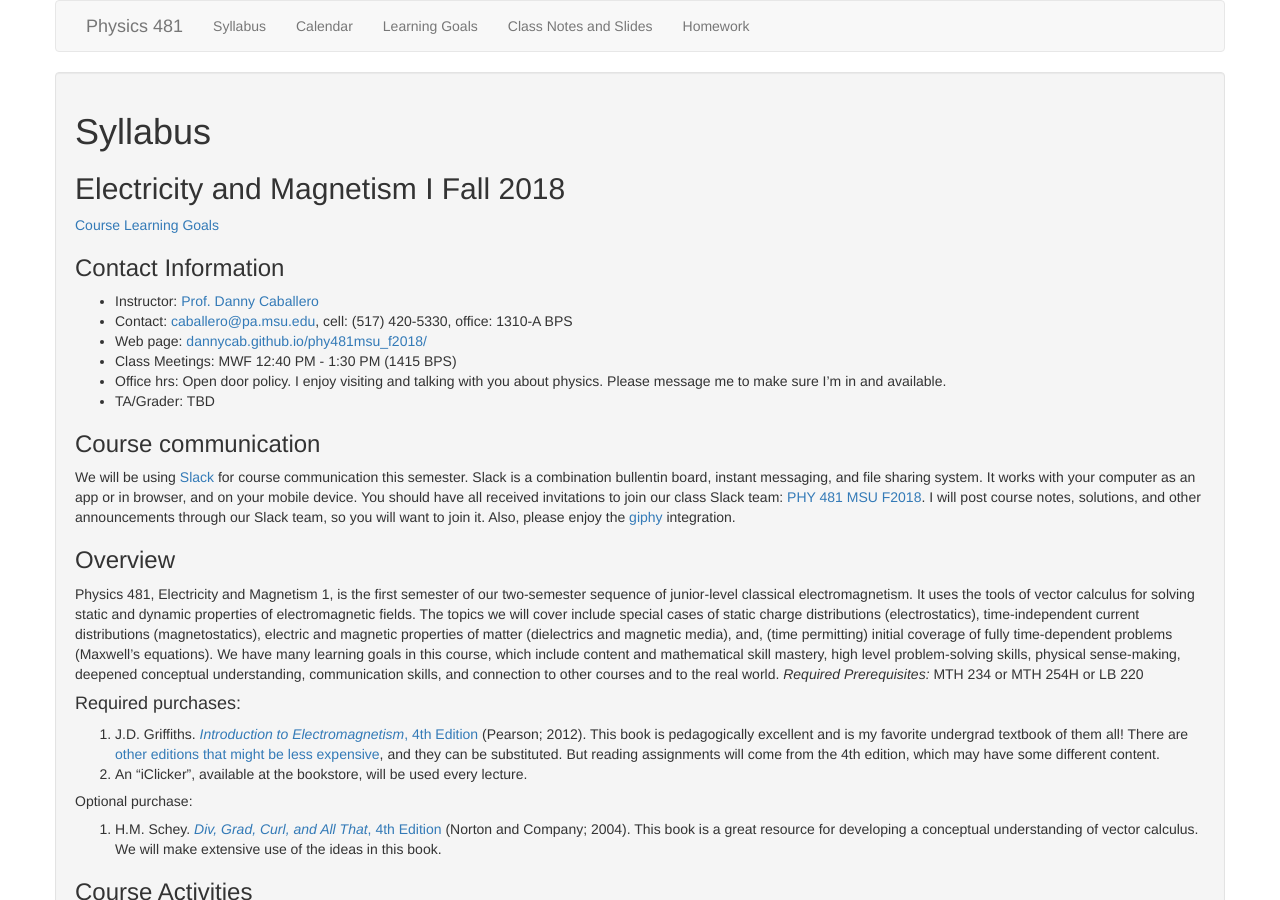
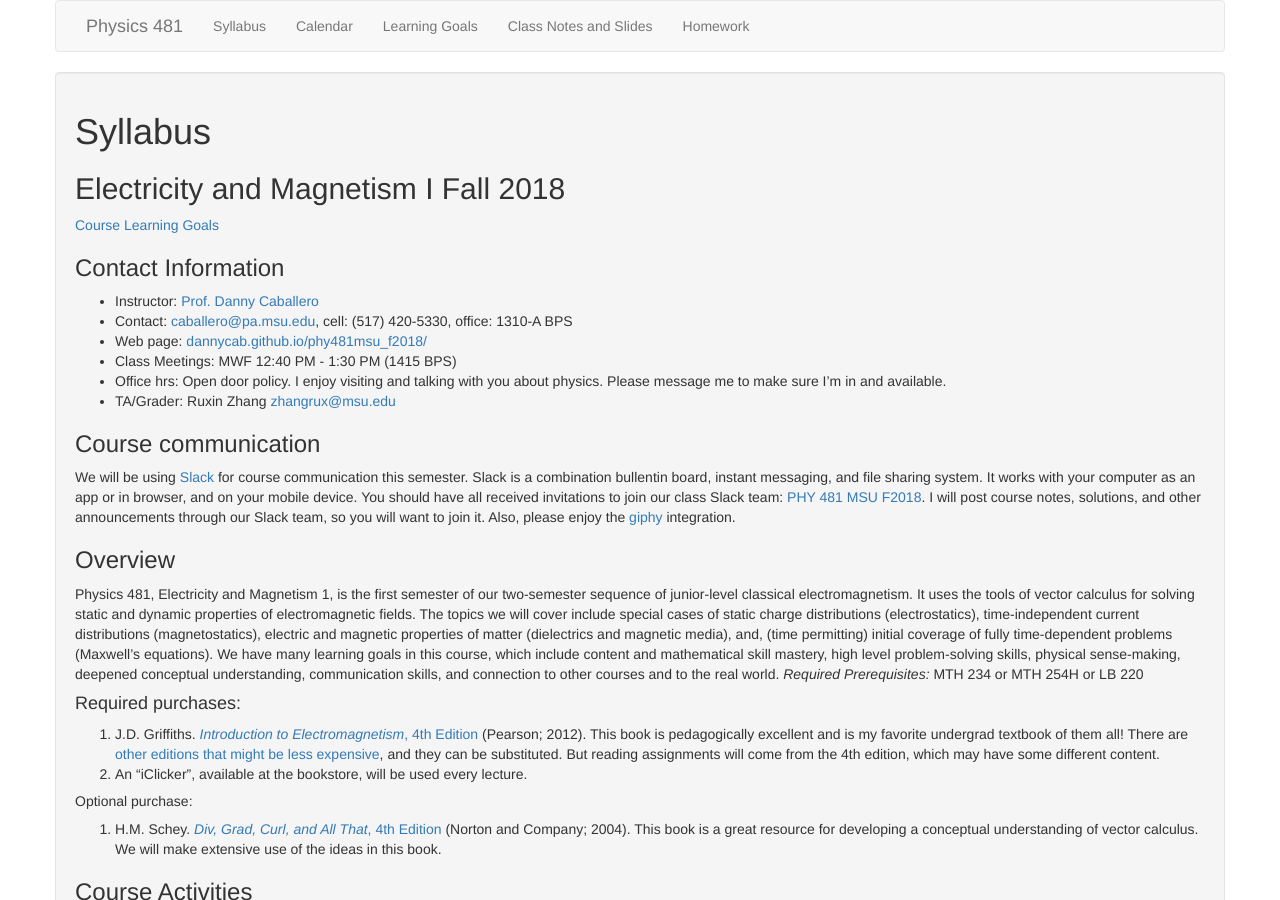
Before and after one commit to dannycab/phy481msu_f2018, a Jekyll site: the page built from index.md, in a window 1280 px wide and 900 px high. Built offline with Jekyll 4.4.1, drawn with Linux system fonts in a browser that asks for light colours.

Commit message:
updated with Ruxin's information

```diff
--- a/index.md
+++ b/index.md
@@ -17,7 +17,7 @@ use_math: true
 -   Web page: [dannycab.github.io/phy481msu_f2018/](http://dannycab.github.io/phy481msu_f2018/)
 -   Class Meetings: MWF 12:40 PM - 1:30 PM (1415 BPS)
 -   Office hrs: Open door policy. I enjoy visiting and talking with you about physics. Please message me to make sure I'm in and available.
--   TA/Grader: TBD
+-   TA/Grader: Ruxin Zhang <zhangrux@msu.edu>
 
 ### Course communication
 
```
